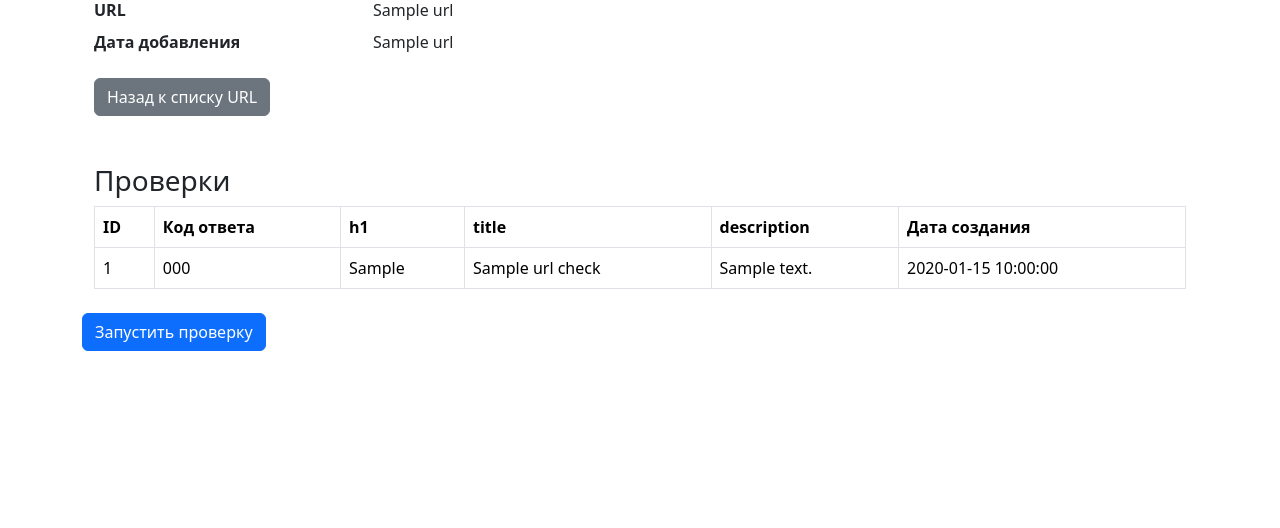
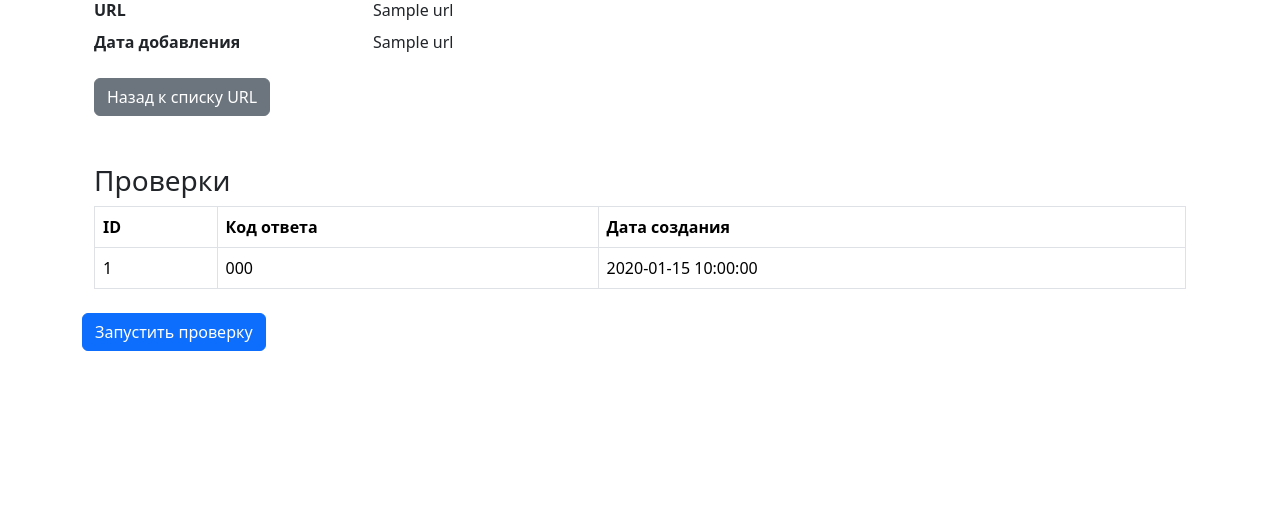
Before and after one commit to lawyer-arch/python-project-83, a Flask app: page /urls/1 in a window 1280 px wide. Shown: the part 184-712 px from the top of the page. Run offline with Flask 3, Linux system fonts and the light colour scheme; a database or web service that is not in the repository returns one stand-in record (values such as "Sample title"); some libraries are stand-ins or nearby versions.

Commit message:
запуск проверки шаг 5

```diff
--- a/page_analyzer/app.py
+++ b/page_analyzer/app.py
@@ -72,7 +72,8 @@ def urls():
                     urls.id,
                     urls.name,
                     urls.created_at,
-                    MAX(url_checks.created_at) AS last_check_date
+                    MAX(url_checks.created_at) AS last_check_date,
+                    MAX(url_checks.status_code) AS last_status_code
                 FROM urls
                 LEFT JOIN url_checks ON urls.id = url_checks.url_id
                 GROUP BY urls.id
@@ -106,42 +107,38 @@ def show_url(id):
 
 @app.route('/urls/<int:id>/checks', methods=['POST'])
 def check_url(id):
-    conn = get_connection()
-    with conn:
-        with conn.cursor() as cur:
-            # Получаем URL по id
-            cur.execute("SELECT name FROM urls WHERE id = %s", (id,))
-            url_data = cur.fetchone()
-            if not url_data:
-                flash('URL не найден', 'danger')
-                return redirect(url_for('urls'))
+    try:
+        conn = get_connection()
+        with conn:
+            with conn.cursor() as cur:
 
-            url = url_data[0]
-            try:
-                response = requests.get(url)
-                response.raise_for_status()  # проверяем статус
+                cur.execute("SELECT name FROM urls WHERE id = %s", (id,))
+                url_data = cur.fetchone()
+                if not url_data:
+                    flash('URL не найден', 'danger')
+                    return redirect(url_for('urls'))
 
-                # Для отладки — посмотреть первые 1000 символов ответа
-                print(response.text[:1000])
+                url = url_data[0]
+                try:
+                    response = requests.get(url)
+                    response.raise_for_status()
 
-                # Парсим HTML
-                soup = BeautifulSoup(response.text, 'html.parser')
 
-                h1 = soup.h1.string.strip() if soup.h1 and soup.h1.string else ''
-                title = soup.title.string.strip() if soup.title and soup.title.string else ''
+                    cur.execute(
+                        '''INSERT INTO url_checks (url_id, status_code, created_at)
+                           VALUES (%s, %s, %s)''',
+                        (id, response.status_code, datetime.now())
+                    )
+                    flash('Проверка успешно добавлена', 'success')
 
-                description_tag = soup.find('meta', attrs={'name': 'description'})
-                description = description_tag['content'].strip() if description_tag and 'content' in description_tag.attrs else ''
-
-                # Вставляем данные проверки в базу
-                cur.execute(
-                    '''INSERT INTO url_checks (url_id, status_code, h1, title, description, created_at)
-                       VALUES (%s, %s, %s, %s, %s, %s)''',
-                    (id, response.status_code, h1, title, description, datetime.now())
-                )
-                flash('Проверка успешно добавлена', 'success')
-
-            except requests.RequestException:
-                flash('Произошла ошибка при проверке URL', 'danger')
+                except requests.exceptions.HTTPError as e:
+                    if 500 <= response.status_code < 600:
+                        flash('Произошла ошибка при проверке', 'danger')
+                    else:
+                        raise
+                except requests.RequestException:
+                    flash('Произошла ошибка при проверке', 'danger')
+    except Exception as e:
+        flash('Произошла ошибка при проверке', 'danger')
 
     return redirect(url_for('show_url', id=id))
--- a/page_analyzer/templates/url.html
+++ b/page_analyzer/templates/url.html
@@ -25,9 +25,6 @@
         <tr>
             <th>ID</th>
             <th>Код ответа</th>
-        <th>h1</th>
-        <th>title</th>
-        <th>description</th>
             <th>Дата создания</th>
         </tr>
     </thead>
@@ -36,9 +33,6 @@
         <tr>
             <td>{{ check.id }}</td>
             <td>{{ check.status_code }}</td>
-          <td>{{ check.h1 }}</td>
-          <td>{{ check.title }}</td>
-          <td>{{ check.description }}</td>
             <td>{{ check.created_at }}</td>
         </tr>
         {% endfor %}
```
Also changed, not shown: page_analyzer/templates/urls.html (+8 -0 lines). Lines whose indentation alone changed are shown as unchanged.
